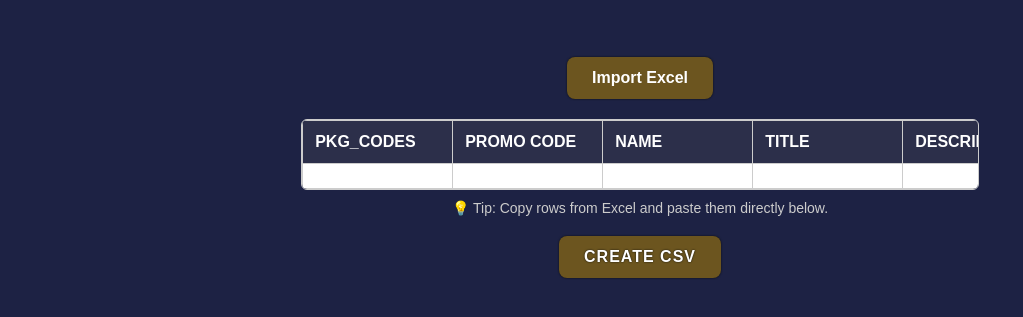
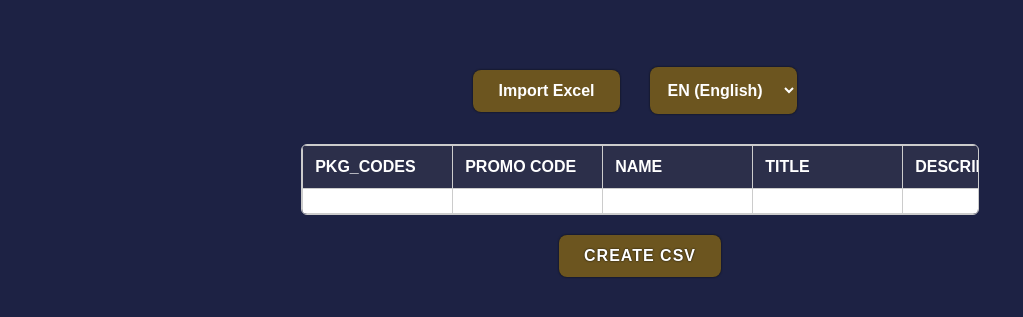
Before and after one commit to DamianNeal/CSV-Jease-Import-Automation-Tool, a plain HTML site: page offerImport.html in a window 1280 px wide. Shown: the part 271-588 px from the top of the page, without its empty margins (0-1023 px from the left). Drawn offline with Linux system fonts and the light colour scheme.

Commit message:
Improved UI and added language selector
Improved UI and added language selector

```diff
--- a/offerImport.html
+++ b/offerImport.html
@@ -13,10 +13,26 @@
   <div class="container">
     <img src="images/ExploraLogo.png" alt="Explora Logo" class="logo2">
     <h1>CSV OFFER</h1>
-        <label for="excelFile" class="csv-btn" style="display: inline-block; margin-bottom: 20px;">
+
+    <!-- Language selector and import button grouped -->
+    <div class="import-controls">
+      <label for="excelFile" class="csv-btn">
         Import Excel
       </label>
       <input type="file" id="excelFile" accept=".xlsx, .xls" style="display: none;" />
+
+      <div class="language-selector-inline">
+        <select id="languageSelect" class="csv-btn">
+          <option value="EN">EN (English)</option>
+          <option value="DE">DE (German)</option>
+          <option value="FR">FR (French)</option>
+          <option value="IT">IT (Italian)</option>
+          <option value="ES">ES (Spanish)</option>
+        </select>
+      </div>
+    </div>
+
+    <!-- Scrollable table container -->
     <div class="table-container">
       <table id="excelTable" contenteditable="true">
         <thead>
@@ -36,11 +52,10 @@
             <td contenteditable="true"></td>
             <td contenteditable="true"></td>
           </tr>
-                <!-- JavaScript populates this -->
         </tbody>
       </table>
     </div>
-        <p class="tip">💡 Tip: Copy rows from Excel and paste them directly below.</p>
+
     <button id="createCSV" class="csv-btn">CREATE CSV</button>
   </div>
 
--- a/script.js
+++ b/script.js
@@ -50,6 +50,15 @@ if (window.location.pathname.includes("offerImport.html")) {
   const tableBody = document.querySelector("#excelTable tbody");
   const returnBtn = document.getElementById("returnHome");
   const excelInput = document.getElementById("excelFile");
+
+  let selectedLanguage = "EN";
+  const languageSelect = document.getElementById("languageSelect");
+  if (languageSelect) {
+    languageSelect.addEventListener("change", (e) => {
+      selectedLanguage = e.target.value;
+      console.log("Selected Language:", selectedLanguage);
+    });
+  }
 
   if (returnBtn) {
     returnBtn.addEventListener("click", () => {
--- a/style.css
+++ b/style.css
@@ -155,3 +155,38 @@
     color: white;
     z-index: 1;
   }
+
+  .import-controls {
+    display: flex;
+    justify-content: center;
+    align-items: center;
+    gap: 20px;
+    margin-bottom: 20px;
+    flex-wrap: wrap;
+  }
+
+  .language-selector-inline {
+    display: flex;
+    align-items: center;
+    gap: 10px;
+    padding: 10px;
+  }
+
+  .language-selector-inline label {
+    color: white;
+    font-size: 16px;
+    font-weight: bold;
+
+  }
+
+  .language-selector-inline select {
+    display: flex;
+    align-items: center;
+    gap: 10px;
+    padding: 14px;
+  }
+
+  .language-selector-inline select:hover {
+    background-color: #fff;
+    color: #1d2244;
+  }
```
Lines whose indentation alone changed are shown as unchanged.
